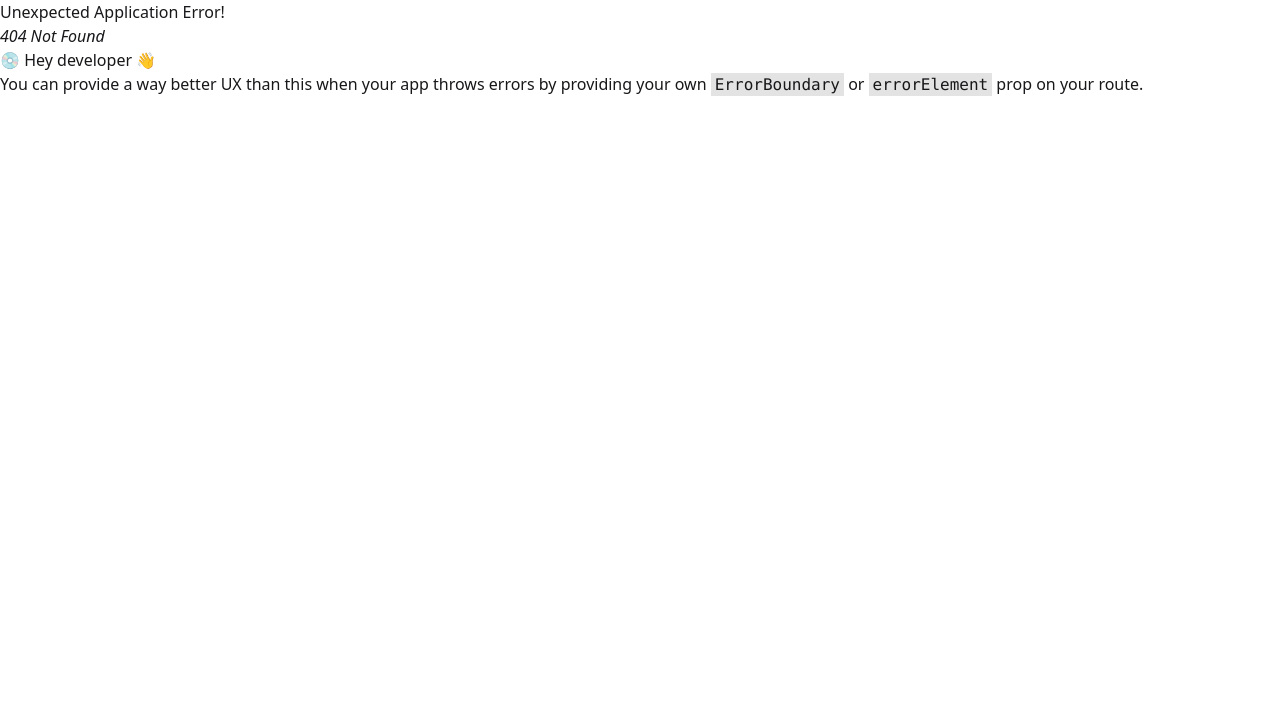
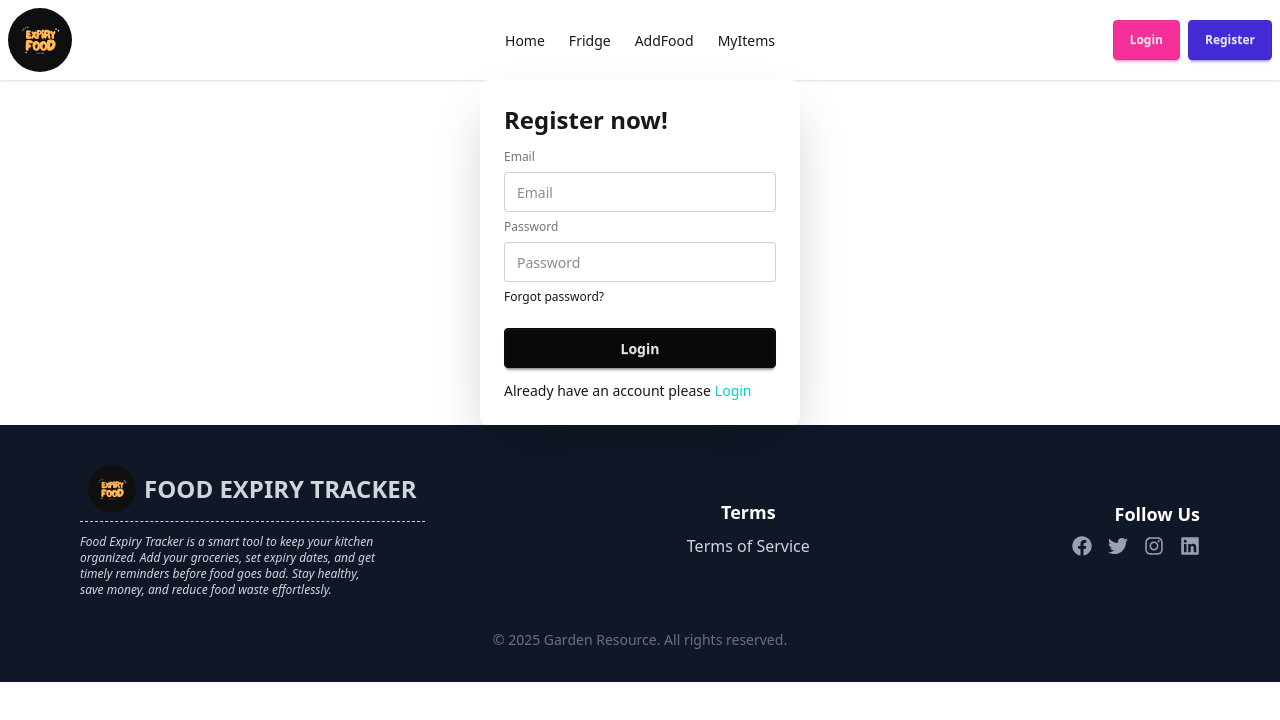
Before and after one commit to mtrkali/food-expiry-client, a React (Vite) app: page /register in a window 1280 px wide. Before the commit this address had no page. Shown: the top 720 px of the page. Built offline with nearby package versions, Linux system fonts and the light colour scheme.

Commit message:
added Navbar and add Register Page

```diff
--- a/src/Lay;outs/RootLayout.jsx
+++ b/src/Lay;outs/RootLayout.jsx
@@ -1,10 +1,12 @@
 import React from 'react';
 import { Outlet } from 'react-router';
 import Footer from '../Pages/Shared/Footer';
+import Navbar from '../Pages/Shared/Navbar';
 
 const RootLayout = () => {
     return (
         <div>
+            <Navbar></Navbar>
             <Outlet></Outlet>
             <Footer></Footer>
         </div>
--- /dev/null
+++ b/src/Pages/Login/Login.jsx
@@ -0,0 +1,11 @@
+import React from 'react';
+
+const Login = () => {
+    return (
+        <div>
+
+        </div>
+    );
+};
+
+export default Login;
--- /dev/null
+++ b/src/Pages/Register/Register.jsx
@@ -0,0 +1,30 @@
+import React from 'react';
+import { Link } from 'react-router';
+
+const Register = () => {
+    const handleRegister = e =>{
+        e.preventDefault();
+        const form = e.target;
+        const formData = new FormData(form);
+        const formValue = Object.fromEntries(formData.entries());
+        console.log(formValue);
+    }
+    return (
+        <div className="card bg-base-100 w-xs mx-auto max-auto shrink-0 shadow-2xl">
+            <div className="card-body">
+                <h1 className="text-2xl font-bold">Register now!</h1>
+                <form onSubmit={handleRegister} className="fieldset">
+                    <label className="label">Email</label>
+                    <input type="email" className="input" name='email' placeholder="Email" />
+                    <label className="label">Password</label>
+                    <input type="password" className="input" name='password' placeholder="Password" />
+                    <div><a className="link link-hover">Forgot password?</a></div>
+                    <button className="btn btn-neutral mt-4">Login</button>
+                </form>
+                <p>Already have an account please<Link className='text-accent p-1' to='/login'>Login</Link></p>
+            </div>
+        </div>
+    );
+};
+
+export default Register;
--- a/src/Pages/Shared/Navbar.jsx
+++ b/src/Pages/Shared/Navbar.jsx
@@ -1,9 +1,39 @@
 import React from 'react';
+import logo from '../../assets/logo.png'
+import { Link, NavLink } from 'react-router';
 
 const Navbar = () => {
+    const links = <>
+        <li><NavLink to='/'>Home</NavLink></li>
+        <li><NavLink to=''>Fridge</NavLink></li>
+        <li><NavLink to=''>AddFood</NavLink></li>
+        <li><NavLink to=''>MyItems</NavLink></li>
+    </>
     return (
-        <div>
+        <div className="navbar bg-base-100 shadow-sm">
+            <div className="navbar-start">
+                <div className="dropdown">
+                    <div tabIndex={0} role="button" className="btn btn-ghost lg:hidden">
+                        <svg xmlns="http://www.w3.org/2000/svg" className="h-5 w-5" fill="none" viewBox="0 0 24 24" stroke="currentColor"> <path strokeLinecap="round" strokeLinejoin="round" strokeWidth="2" d="M4 6h16M4 12h8m-8 6h16" /> </svg>
+                    </div>
+                    <ul
+                        tabIndex={0}
+                        className="menu menu-sm dropdown-content bg-base-100 rounded-box z-1 mt-3 w-52 p-2 shadow">
+                        {links}
+                    </ul>
+                </div>
+                <img className='w-16 h-16 rounded-full' src={logo} alt="" />
 
+            </div>
+            <div className="navbar-center hidden lg:flex">
+                <ul className="menu menu-horizontal px-1">
+                    {links}
+                </ul>
+            </div>
+            <div className="navbar-end">
+                <Link to='login'><a className="btn btn-secondary text-xs mr-2">Login</a></Link>
+                <Link to='register'><a className="hidden md:flex lg:flex btn btn-primary text-xs">Register</a></Link>
+            </div>
         </div>
     );
 };
--- a/src/Pages/Shared/TermsService.jsx
+++ b/src/Pages/Shared/TermsService.jsx
@@ -15,8 +15,6 @@
                 <h2 className="text-3xl mt-10">Refund Policy</h2>
 
                 Refunds are provided only in specific cases as outlined in our refund policy. Please contact us directly for any refund requests. We strive to resolve any issues promptly and fairly.
-
-                <Link to='/'><button className='btn btn-primary mt-10'>Back To Home</button></Link>
             </div>
         </div>
     );
--- a/src/router/Router.jsx
+++ b/src/router/Router.jsx
@@ -3,6 +3,8 @@
 import RootLayout from '../Lay;outs/RootLayout';
 import Home from '../Pages/Home/Home';
 import TermsService from '../Pages/Shared/TermsService';
+import Register from '../Pages/Register/Register';
+import Login from '../Pages/Login/Login';
 
 const router = createBrowserRouter([
     {
@@ -16,6 +18,14 @@
             {
                 path: 'terms',
                 Component: TermsService
+            },
+            {
+                path: 'register',
+                Component: Register
+            },
+            {
+                path: 'login',
+                Component: Login
             }
         ]
     }
```
Also changed, not shown: src/assets/logo.png.
